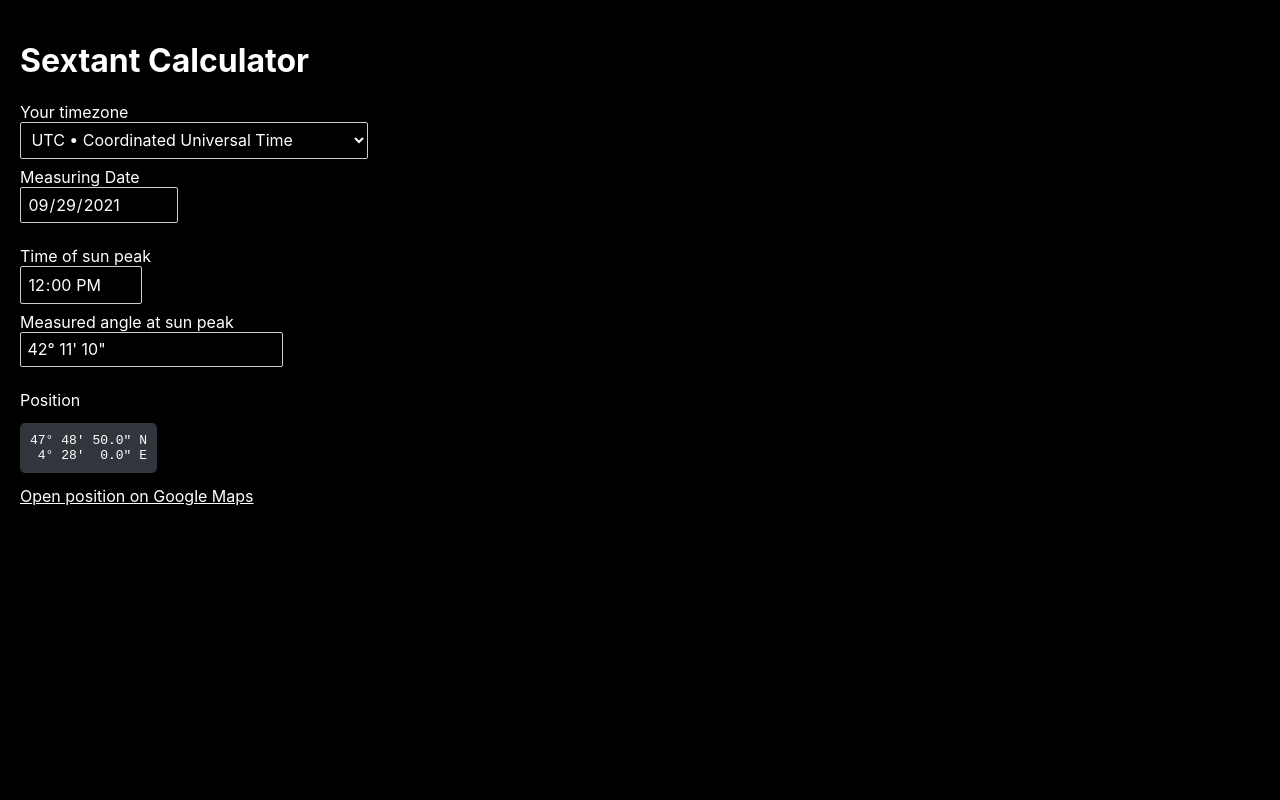
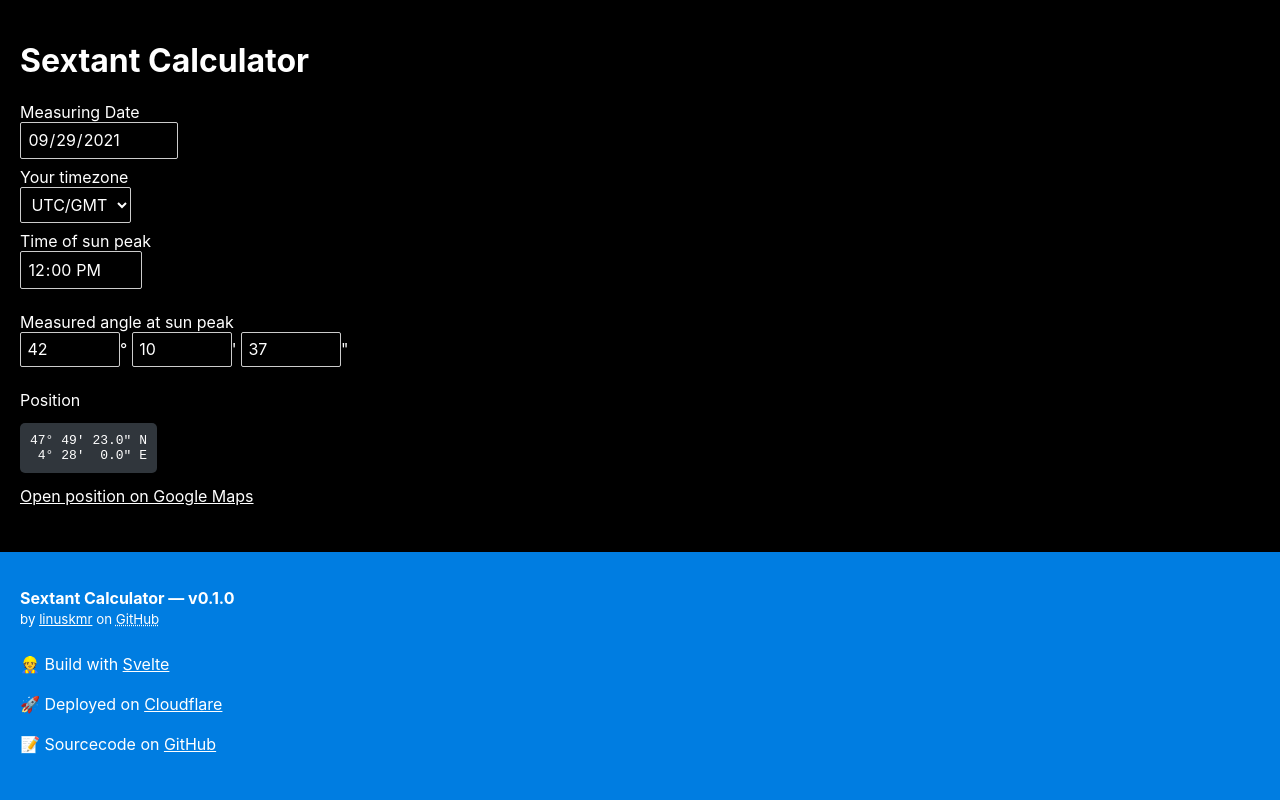
Before and after one commit to linuskmr/sextant-calculator, a Svelte app: page / in a window 1280 px wide. Shown: the top 800 px of the page. Built offline with nearby package versions, Linux system fonts and the light colour scheme.

Commit message:
Split measured angle into 3 inputs and fixed footer to bottom

```diff
--- a/public/global.css
+++ b/public/global.css
@@ -4,12 +4,29 @@ html, input, button, select, textarea {
 	font-family: -apple-system, BlinkMacSystemFont, "Segoe UI", Roboto, Oxygen-Sans, Ubuntu, Cantarell, "Helvetica Neue", sans-serif;
 }
 
+html {
+	/* Remove padding, so that the footer covers the full page width */
+	padding: 0;
+	margin: 0;
+	height: 100%;
+}
+
 body {
 	margin: 0;
+	padding: 0;
+	height: 100%;
+	display: flex;
+	flex-direction: column;
 }
 
 main {
+	/* Since html has no padding, we need padding for main */
 	padding: 20px;
+	flex: 1 0 auto;
+}
+
+footer {
+	flex-shrink: 0;
 }
 
 a {
@@ -17,7 +34,12 @@ a {
 	text-decoration: underline;
 }
 
+abbr {
+	cursor: help;
+}
+
 label {
+	/* Forces labels to take up a line alone, so the input box is in the next line */
 	display: block;
 }
 
--- a/src/App.svelte
+++ b/src/App.svelte
@@ -6,8 +6,10 @@
     let timezoneStr = "0"
     $: timezone = Number.parseFloat(timezoneStr)
 
-    let angleStr = "42° 11' 10\""
-    $: angle = Angle.from_str(angleStr)
+    let angleDegrees = 42
+    let angleMinutes = 10
+    let angleSeconds = 37
+    $: angle = Angle.from_deg_min_sec(angleDegrees, angleMinutes, angleSeconds)
 
     let dateStr = new Date().toISOString().substring(0, 10) // https://stackoverflow.com/a/14246394
     let timeStr = "12:00"
@@ -39,6 +41,10 @@
 <main>
     <h1>Sextant Calculator</h1>
 
+    <section>
+        <label for="date">Measuring Date</label>
+        <input id="date" type="date" bind:value={dateStr}>
+
         <label for="timezone">Your timezone</label>
         <select id="timezone" bind:value={timezoneStr}>
             <option value="-12">UTC-12</option>
@@ -53,9 +59,9 @@
             <option value="-3">UTC-3</option>
             <option value="-2">UTC-2</option>
             <option value="-1">UTC-1</option>
-        <option value="0">UTC • Coordinated Universal Time</option>
-        <option value="+1">UTC+1 • Central European Time</option>
-        <option value="+2">UTC+2 • Central European Summer Time</option>
+            <option value="0">UTC/GMT</option>
+            <option value="+1">UTC+1</option>
+            <option value="+2">UTC+2</option>
             <option value="+3">UTC+3</option>
             <option value="+4">UTC+4</option>
             <option value="+5">UTC+5</option>
@@ -68,17 +74,19 @@
             <option value="+12">UTC+12</option>
         </select>
 
-    <section>
-        <label for="date">Measuring Date</label>
-        <input id="date" type="date" bind:value={dateStr}>
+        <label for="time">Time of sun peak</label>
+        <input id="time" type="time" bind:value={timeStr}>
     </section>
 
     <section>
-        <label for="time">Time of sun peak</label>
-        <input id="time" type="time" bind:value={timeStr}>
 
-        <label for="angle">Measured angle at sun peak</label>
-        <input id="angle" type="text" bind:value={angleStr}>
+
+        <div style="display: inline;">
+            <label for="angle_degrees">Measured angle at sun peak</label>
+            <input class="degree" id="angle_degrees" type="number" bind:value={angleDegrees}>°
+            <input class="degree" id="angle_minutes" type="number" bind:value={angleMinutes}>'
+            <input class="degree" id="angle_seconds" type="number" bind:value={angleSeconds}>"
+        </div>
     </section>
 
     <section>
@@ -98,14 +106,14 @@
         background-color: #30363c;
         padding: 10px;
         border-radius: 5px;
-    }
-
-    main {
-        /* Causes the footer to appear only when scrolling down, since main always takes up at least one full page */
-        min-height: 100vh;
+        font-size: inherit;
     }
 
     section {
         padding-bottom: 15px;
     }
+
+    .degree {
+        width: 100px;
+    }
 </style>
--- a/src/Footer.svelte
+++ b/src/Footer.svelte
@@ -1,19 +1,39 @@
 <footer>
     <p>
-        <strong>Sextant Calculator — v0.0.1</strong><br>
-        <small>by <a href="https://github.com/linuskmr">linuskmr</a></small>
+        <strong>Sextant Calculator — v0.1.0</strong><br>
+        <small>by <a href="https://github.com/linuskmr">linuskmr</a> on
+            <abbr title="Platform for hosting open-source code">GitHub</abbr></small>
     </p>
     <ul>
-        <li>👷 Build with <a href="https://svelte.dev">Svelte</a></li>
-        <li>🚀 Deployed via <a href="https://vercel.com/">Vercel</a></li>
-        <li>📝 Sourcecode on <a href="https://github.com/linuskmr/sextant-calculator">GitHub</a></li>
+        <li>👷 Build with
+            <a
+                title="Framework/Compiler for building web frontends"
+                href="https://svelte.dev">
+                Svelte
+            </a>
+        </li>
+        <li>
+            🚀 Deployed on
+            <a
+                title="Web hosting service"
+                href="https://cloudflare.com/">
+                Cloudflare
+            </a>
+        </li>
+        <li>📝 Sourcecode on
+            <a
+                title="Platform for hosting open-source code"
+                href="https://github.com/linuskmr/sextant-calculator">
+                GitHub
+            </a>
+        </li>
     </ul>
 </footer>
 
 <style>
     footer {
         margin: 0;
-        background-color: #30363c;
+        background-color: #007DE1;
         color: white;
         padding: 20px;
     }
```
Lines whose indentation alone changed are shown as unchanged.
